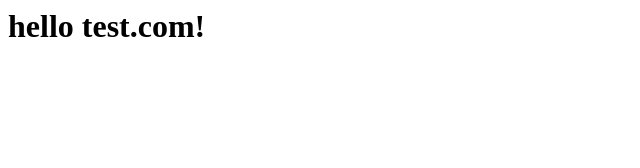
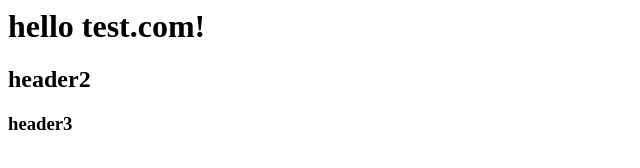
Before and after one commit to Petkun/test, a plain HTML site: page index.html in a window 1280 px wide. Shown: the whole page, without its empty margins (0-640 px from the left). Drawn offline with Linux system fonts and the light colour scheme.

Commit message:
add two line

```diff
--- a/index.html
+++ b/index.html
@@ -4,5 +4,7 @@
    </head>
    <body>
        <h1>hello test.com!</h1>
+       <h2>header2</h2>
+       <h3>header3</h3>
    </body>
 </html>
```
